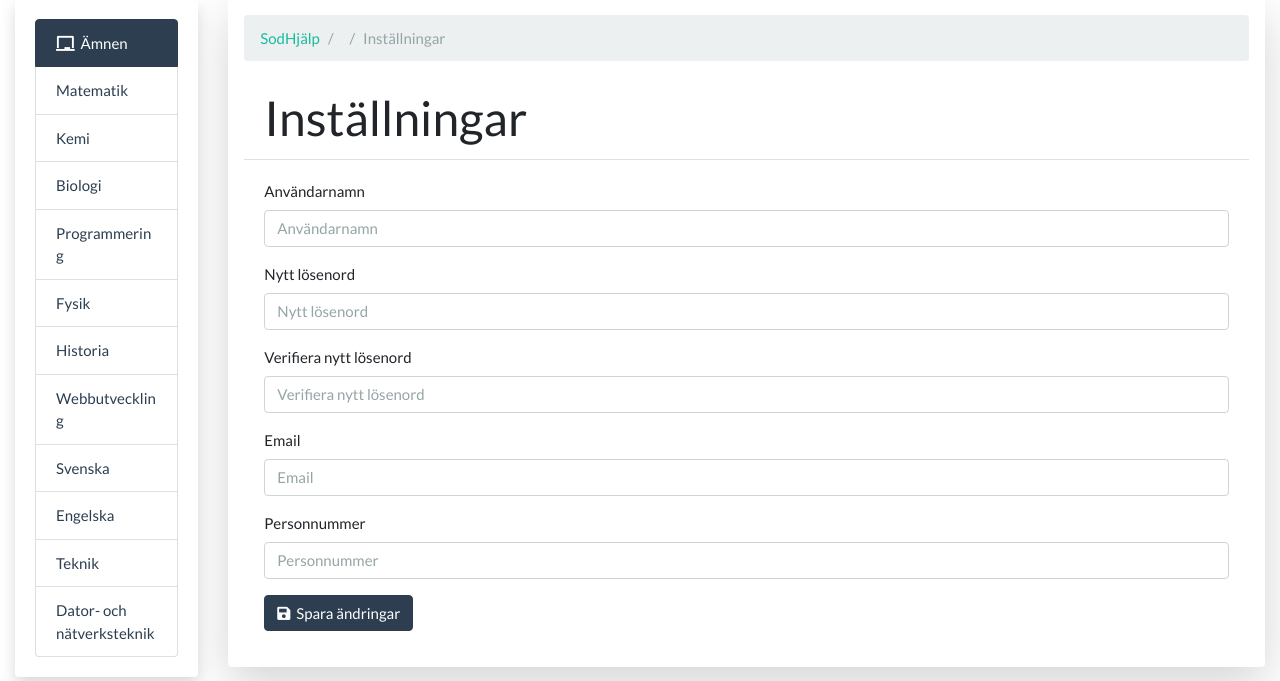
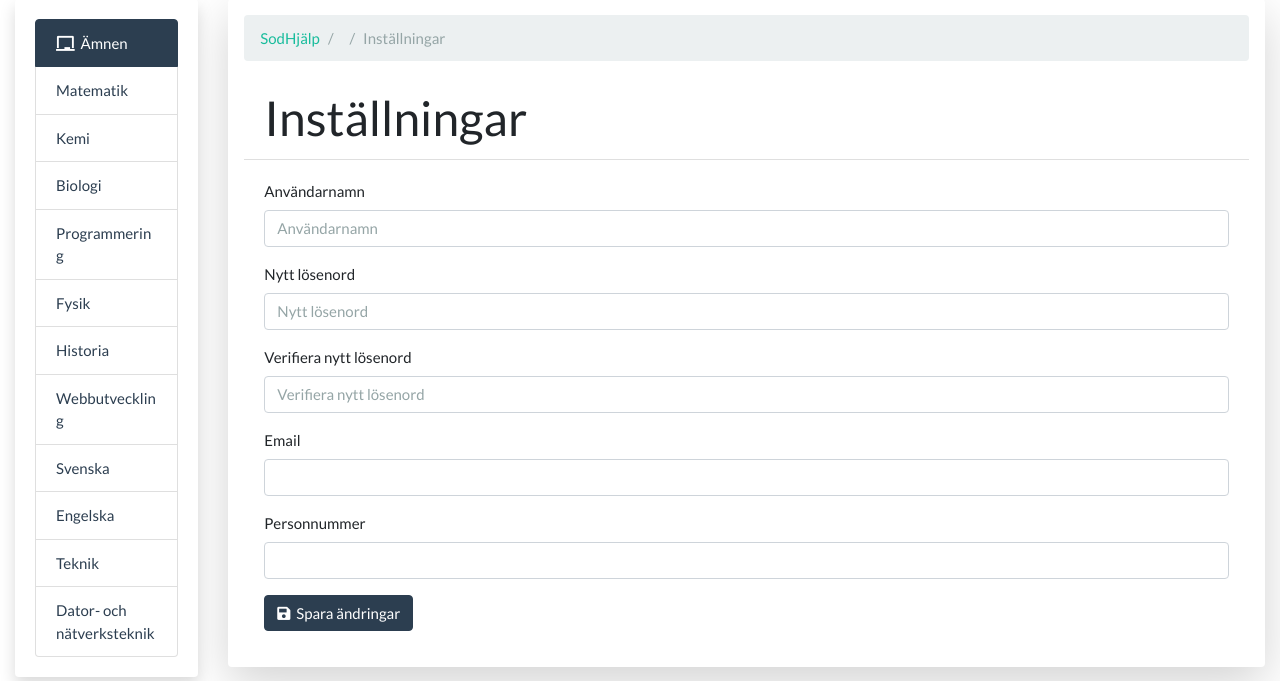
Before and after one commit to PierreLeFevre/sodhjalp, a Flask app: page /auth/settings in a window 1280 px wide. Shown: the part 120-801 px from the top of the page. Run offline with Flask 2, Linux system fonts and the light colour scheme; some libraries are stand-ins or nearby versions.

Commit message:
fixed settings panel

```diff
--- a/flaskr/templates/auth/settings.html
+++ b/flaskr/templates/auth/settings.html
@@ -28,15 +28,14 @@
             <input type="password" class="form-control" name="re_password" id="re_password" aria-describedby="emailHelp" placeholder="Verifiera nytt lösenord">
           </div>
 
-
           <div class="form-group">
             <label for="email">Email</label>
-            <input type="text" class="form-control" name="email" id="email" aria-describedby="emailHelp" placeholder="Email" value="{{ g.user['email']}}" required>
+            <input type="text" class="form-control" name="email" id="email" aria-describedby="emailHelp" placeholder="{{ g.user['email']}}">
           </div>
 
           <div class="form-group">
             <label for="personal_id">Personnummer</label>
-            <input type="text" class="form-control" name="personal_id" id="personal_id" aria-describedby="emailHelp" placeholder="Personnummer" value="{{ g.user['personal_id']}}" required>
+            <input type="text" class="form-control" name="personal_id" id="personal_id" aria-describedby="emailHelp" placeholder="{{ g.user['personal_id']}}">
           </div>
         <input type="hidden" name="csrf_token" value="{{ csrf_token() }}"/>
 
--- a/flaskr/templates/base.html
+++ b/flaskr/templates/base.html
@@ -105,7 +105,7 @@
       {% endblock %}
     </div>
 
-    {% if g.user and g.user['personal_id'] %}
+    {% if g.user and g.user['personal_id'] and g.user['personal_id']!= "None" %}
       <div class="col-lg-2 col-xl-2 order-12 order-xl-12">
         <div class="card shadow border-0 sticky-top mb-5">
           <div class="card-body mx-auto">
```
